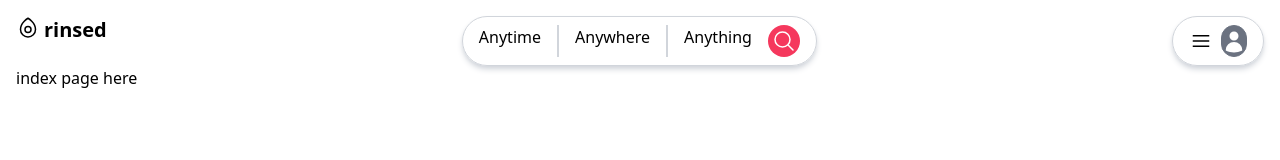
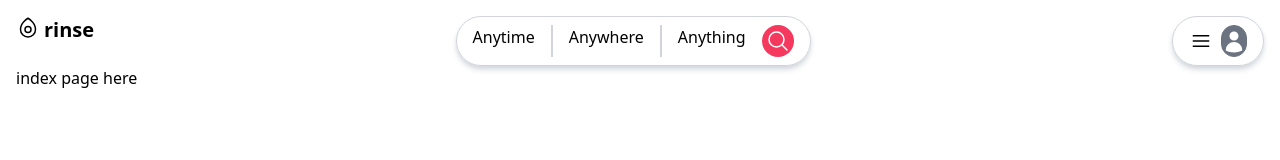
Before and after one commit to dancarlton/rinse, a React (Vite) app in the folder client/: page / in a window 1280 px wide. Shown: the top 160 px of the page. Built offline with nearby package versions, Linux system fonts and the light colour scheme.

Commit message:
changed title

```diff
--- a/client/src/Header.jsx
+++ b/client/src/Header.jsx
@@ -23,7 +23,7 @@
             d='M19.5 10.5c0 7.142-7.5 11.25-7.5 11.25S4.5 17.642 4.5 10.5a7.5 7.5 0 1115 0z'
           />
         </svg>
-        <span className='font-bold text-xl'>rinsed</span>
+        <span className='font-bold text-xl'>rinse</span>
       </a>
       {/* search bar */}
       <div className='flex gap-4 border border-gray-300 rounded-full py-2 px-4 shadow-md shadow-gray-300'>
```
